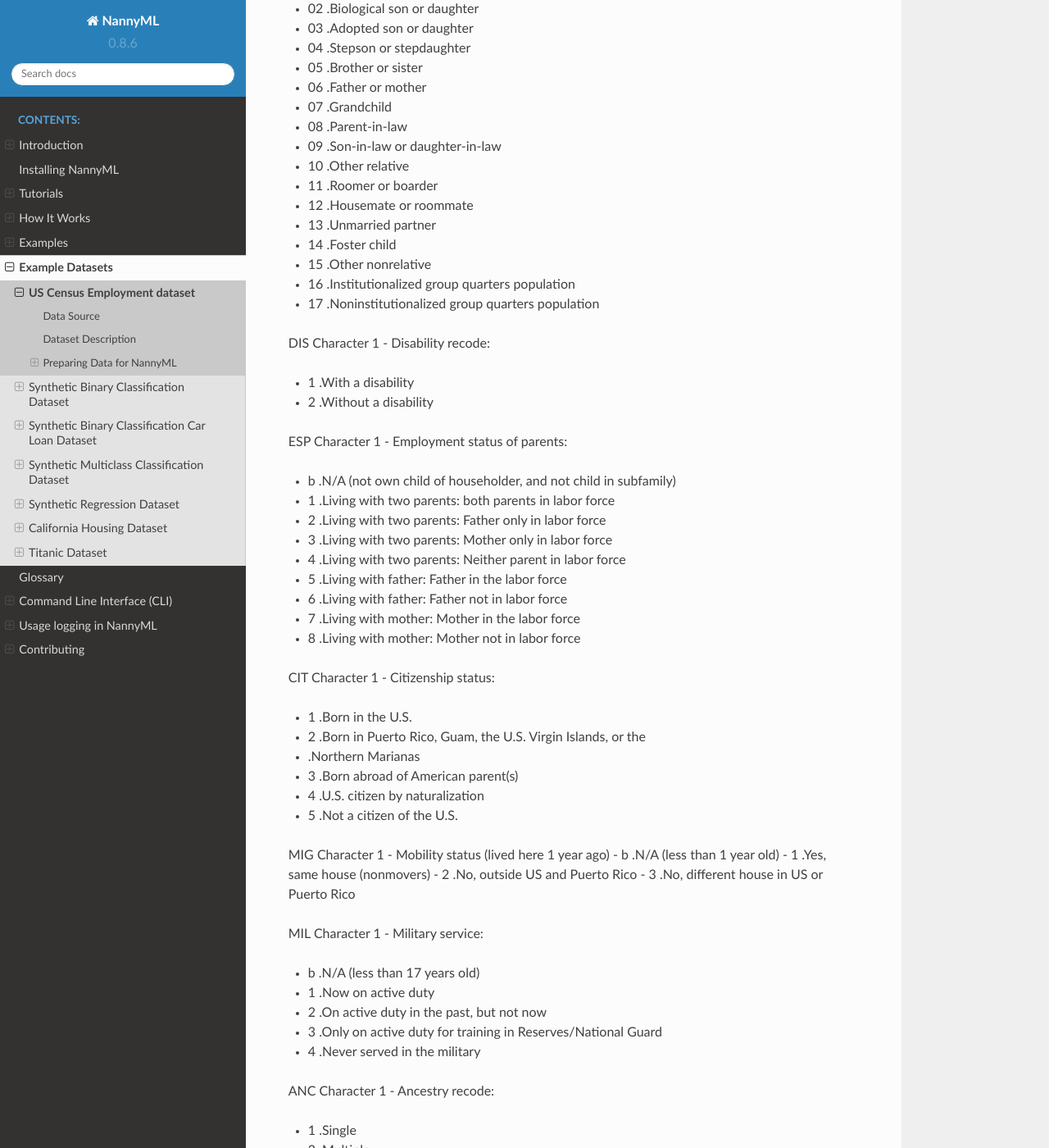
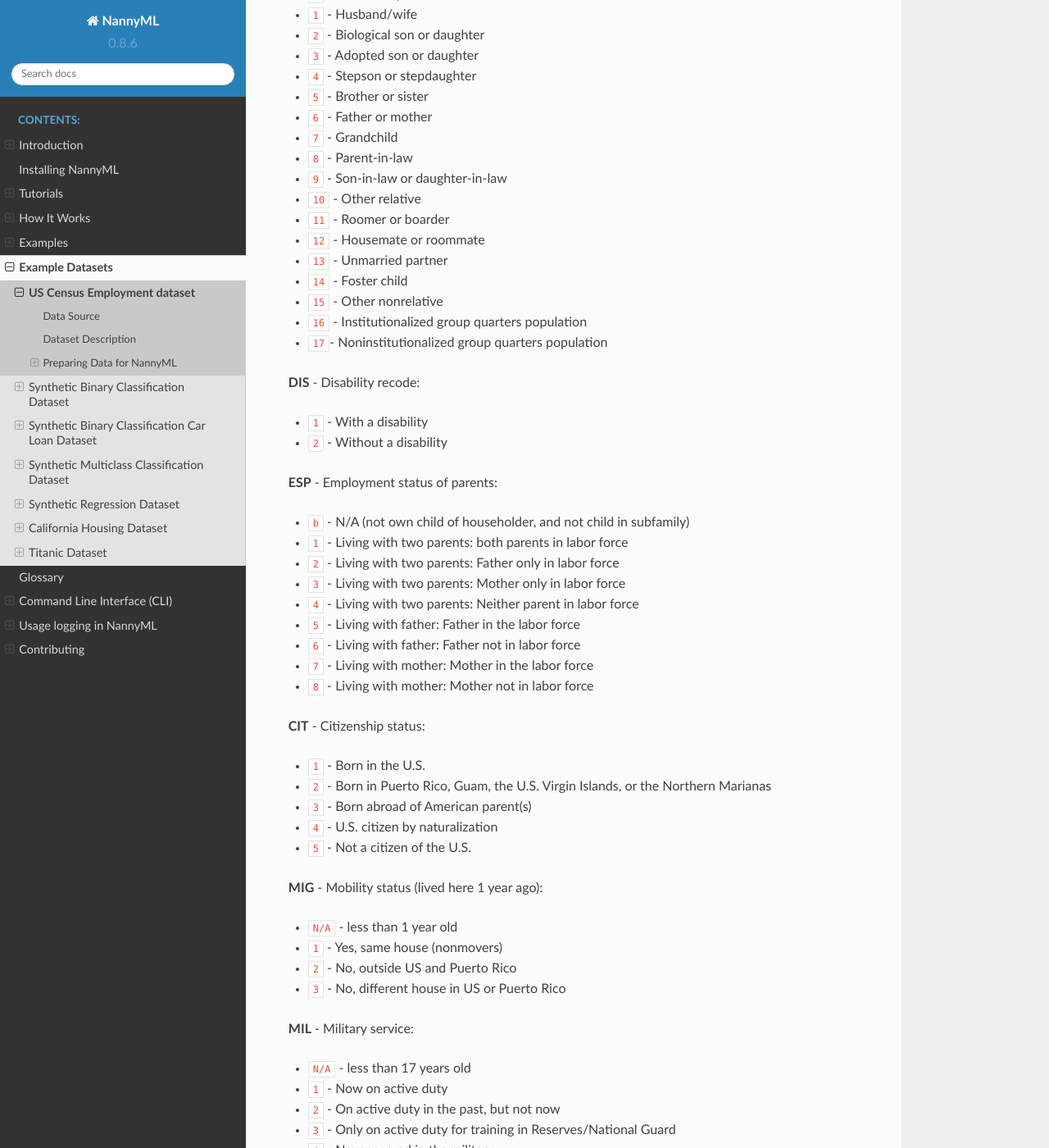
Before and after one commit to NannyML/nannyml, a Sphinx documentation site: the page built from docs/datasets/ma_employment.rst, in a window 1280 px wide and 1400 px high, scrolled down 3958 px. Shown: the whole window at 82% size. Built offline with Sphinx 7.4.7 and the Read the Docs theme 2.0.0, drawn with Linux system fonts in a browser that asks for light colours; pages that are not in the unit, such as notebooks, are missing from menus; some of the changed text lies outside the part shown.

Commit message:
DocsQA update for new datasets (#304)
* docsqa for US Census Employment dataset

* added DodcsQA for new datasets

```diff
--- a/docs/datasets/ma_employment.rst
+++ b/docs/datasets/ma_employment.rst
@@ -12,7 +12,7 @@ To find out what requirements NannyML has for datasets, check out :ref:`Data Req
 Data Source
 ===========
 
-The dataset comes from US Census and it was obtained using `folktables`_ [1]_. Feature descriptions are given in `PUMS
+The dataset comes from US Census and it was obtained using `folktables`_. Feature descriptions are given in `PUMS
 documentation`_.
 
 Dataset Description
@@ -99,165 +99,164 @@ Appendix: Feature description
 -----------------------------
 This description comes from `PUMS documentation`_:
 
-AGEP - age person, numeric
+**AGEP** - age person, numeric
 
 .. _dataset-real-world-ma-employment-feature-description-SCHL:
 
-SCHL - Educational attainment:
+**SCHL** - Educational attainment:
 
-- bb .N/A (less than 3 years old)
-- 01 .No schooling completed
-- 02 .Nursery school, preschool
-- 03 .Kindergarten
-- 04 .Grade 1
-- 05 .Grade 2
-- 06 .Grade 3
-- 07 .Grade 4
-- 08 .Grade 5
-- 09 .Grade 6
-- 10 .Grade 7
-- 11 .Grade 8
-- 12 .Grade 9
-- 13 .Grade 10
-- 14 .Grade 11
-- 15 .12th grade - no diploma
-- 16 .Regular high school diploma
-- 17 .GED or alternative credential
-- 18 .Some college, but less than 1 year
-- 19 .1 or more years of college credit, no degree
-- 20 .Associate's degree
-- 21 .Bachelor's degree
-- 22 .Master's degree
-- 23 .Professional degree beyond a bachelor's degree
-- 24 .Doctorate degree
+- ``N/A`` - less than 3 years old
+- ``1`` - No schooling completed
+- ``2`` - Nursery school, preschool
+- ``3`` - Kindergarten
+- ``4`` - Grade 1
+- ``5`` - Grade 2
+- ``6`` - Grade 3
+- ``7`` - Grade 4
+- ``8`` - Grade 5
+- ``9`` - Grade 6
+- ``10`` - Grade 7
+- ``11`` - Grade 8
+- ``12`` - Grade 9
+- ``13`` - Grade 10
+- ``14`` - Grade 11
+- ``15`` - 12th grade - no diploma
+- ``16`` - Regular high school diploma
+- ``17`` - GED or alternative credential
+- ``18`` - Some college, but less than 1 year
+- ``19`` - 1 or more years of college credit, no degree
+- ``20`` - Associate's degree
+- ``21`` - Bachelor's degree
+- ``22`` - Master's degree
+- ``23`` - Professional degree beyond a bachelor's degree
+- ``24`` - Doctorate degree
 
+**MAR** Character 1 - Marital status:
 
-MAR Character 1 - Marital status:
-
-- 1 .Married
-- 2 .Widowed
-- 3 .Divorced
-- 4 .Separated
-- 5 .Never married or under 15 years old
+- ``1`` - Married
+- ``2`` - Widowed
+- ``3`` - Divorced
+- ``4`` - Separated
+- ``5`` - Never married or under 15 years old
 
 .. _dataset-real-world-ma-employment-feature-description-RELP:
 
-RELP Character 2 - Relationship:
+**RELP** Character 2 - Relationship:
 
-- 00 .Reference person
-- 01 .Husband/wife
-- 02 .Biological son or daughter
-- 03 .Adopted son or daughter
-- 04 .Stepson or stepdaughter
-- 05 .Brother or sister
-- 06 .Father or mother
-- 07 .Grandchild
-- 08 .Parent-in-law
-- 09 .Son-in-law or daughter-in-law
-- 10 .Other relative
-- 11 .Roomer or boarder
-- 12 .Housemate or roommate
-- 13 .Unmarried partner
-- 14 .Foster child
-- 15 .Other nonrelative
-- 16 .Institutionalized group quarters population
-- 17 .Noninstitutionalized group quarters population
+- ``0`` - Reference person
+- ``1`` - Husband/wife
+- ``2`` - Biological son or daughter
+- ``3`` - Adopted son or daughter
+- ``4`` - Stepson or stepdaughter
+- ``5`` - Brother or sister
+- ``6`` - Father or mother
+- ``7`` - Grandchild
+- ``8`` - Parent-in-law
+- ``9`` - Son-in-law or daughter-in-law
+- ``10`` - Other relative
+- ``11`` - Roomer or boarder
+- ``12`` - Housemate or roommate
+- ``13`` - Unmarried partner
+- ``14`` - Foster child
+- ``15`` - Other nonrelative
+- ``16`` - Institutionalized group quarters population
+- ``17``- Noninstitutionalized group quarters population
 
-DIS Character 1 - Disability recode:
+**DIS** - Disability recode:
 
-- 1 .With a disability
-- 2 .Without a disability
+- ``1`` - With a disability
+- ``2`` - Without a disability
 
-ESP Character 1 - Employment status of parents:
+**ESP** - Employment status of parents:
 
-- b .N/A (not own child of householder, and not child in subfamily)
-- 1 .Living with two parents: both parents in labor force
-- 2 .Living with two parents: Father only in labor force
-- 3 .Living with two parents: Mother only in labor force
-- 4 .Living with two parents: Neither parent in labor force
-- 5 .Living with father: Father in the labor force
-- 6 .Living with father: Father not in labor force
-- 7 .Living with mother: Mother in the labor force
-- 8 .Living with mother: Mother not in labor force
+- ``b`` - N/A (not own child of householder, and not child in subfamily)
+- ``1`` - Living with two parents: both parents in labor force
+- ``2`` - Living with two parents: Father only in labor force
+- ``3`` - Living with two parents: Mother only in labor force
+- ``4`` - Living with two parents: Neither parent in labor force
+- ``5`` - Living with father: Father in the labor force
+- ``6`` - Living with father: Father not in labor force
+- ``7`` - Living with mother: Mother in the labor force
+- ``8`` - Living with mother: Mother not in labor force
 
-CIT Character 1 - Citizenship status:
+**CIT** - Citizenship status:
 
-- 1 .Born in the U.S.
-- 2 .Born in Puerto Rico, Guam, the U.S. Virgin Islands, or the
-- .Northern Marianas
-- 3 .Born abroad of American parent(s)
-- 4 .U.S. citizen by naturalization
-- 5 .Not a citizen of the U.S.
+- ``1`` - Born in the U.S.
+- ``2`` - Born in Puerto Rico, Guam, the U.S. Virgin Islands, or the Northern Marianas
+- ``3`` - Born abroad of American parent(s)
+- ``4`` - U.S. citizen by naturalization
+- ``5`` - Not a citizen of the U.S.
 
-MIG Character 1 - Mobility status (lived here 1 year ago)
-- b .N/A (less than 1 year old)
-- 1 .Yes, same house (nonmovers)
-- 2 .No, outside US and Puerto Rico
-- 3 .No, different house in US or Puerto Rico
+**MIG** - Mobility status (lived here 1 year ago):
 
-MIL Character 1 - Military service:
+- ``N/A`` - less than 1 year old
+- ``1`` - Yes, same house (nonmovers)
+- ``2`` - No, outside US and Puerto Rico
+- ``3`` - No, different house in US or Puerto Rico
 
-- b .N/A (less than 17 years old)
-- 1 .Now on active duty
-- 2 .On active duty in the past, but not now
-- 3 .Only on active duty for training in Reserves/National Guard
-- 4 .Never served in the military
+**MIL** - Military service:
 
-ANC Character 1 - Ancestry recode:
+- ``N/A`` - less than 17 years old
+- ``1`` - Now on active duty
+- ``2`` - On active duty in the past, but not now
+- ``3`` - Only on active duty for training in Reserves/National Guard
+- ``4`` - Never served in the military
 
-- 1 .Single
-- 2 .Multiple
-- 3 .Unclassified
-- 4 .Not reported
-- 8 .Suppressed for data year 2018 for select PUMAs
+**ANC** - Ancestry recode:
+
+- ``1`` - Single
+- ``2`` - Multiple
+- ``3`` - Unclassified
+- ``4`` - Not reported
+- ``8`` - Suppressed for data year 2018 for select PUMAs
 
 
-NATIVITY Character 1 - Nativity:
+**NATIVITY** - Nativity:
 
-- 1 .Native
-- 2 .Foreign born
+- ``1`` - Native
+- ``2`` - Foreign born
 
-DEAR Character 1 - Hearing difficulty:
+**DEAR** - Hearing difficulty:
 
-- 1 .Yes
-- 2 .No
+- ``1`` - Yes
+- ``2`` - No
 
-DEYE Character 1 - Vision difficulty:
+**DEYE** - Vision difficulty:
 
-- 1 .Yes
-- 2 .No
+- ``1`` - Yes
+- ``2`` - No
 
-DREM Character 1 - Cognitive difficulty:
+**DREM** - Cognitive difficulty:
 
-- b .N/A (Less than 5 years old)
-- 1 .Yes
-- 2 .No
+- ``N/A`` - Less than 5 years old
+- ``1`` - Yes
+- ``2`` - No
 
-SEX Character 1 - Sex:
+**SEX** - Sex:
 
-- 1 .Male
-- 2 .Female
+- ``1`` - Male
+- ``2`` - Female
 
-RAC1P Character 1 - Recoded detailed race code:
+**RAC1P** - Recoded detailed race code:
 
-- 1 .White alone
-- 2 .Black or African American alone
-- 3 .American Indian alone
-- 4 .Alaska Native alone
-- 5 .American Indian and Alaska Native tribes specified; or .American Indian or Alaska Native, not specified and no
-  other .races
-- 6 .Asian alone
-- 7 .Native Hawaiian and Other Pacific Islander alone
-- 8 .Some Other Race alone
-- 9 .Two or More Races
+- ``1`` - White alone
+- ``2`` - Black or African American alone
+- ``3`` - American Indian alone
+- ``4`` - Alaska Native alone
+- ``5`` - American Indian and Alaska Native tribes specified or American Indian or Alaska Native, not specified and no other races
+- ``6`` - Asian alone
+- ``7`` - Native Hawaiian and Other Pacific Islander alone
+- ``8`` - Some Other Race alone
+- ``9`` - Two or More Races
 
-ESR - target:
+**ESR** - target:
 
-- True - employed
-- False - unemployed
+- ``True`` - employed
+- ``False`` - unemployed
 
 
-** References **
+References
+----------
 
 .. [1] Ding, F. et al. (2021). Retiring Adult: New Datasets for Fair Machine Learning. Advances in
        Neural Information Processing Systems, 34.
```
Also changed, not shown: docs/datasets/binary.rst (+11 -11 lines), docs/datasets/binary_car_loan.rst (+12 -12 lines), docs/datasets/multiclass.rst (+11 -11 lines), docs/datasets/regression.rst (+10 -10 lines), docs/datasets/titanic.rst (+13 -13 lines).
